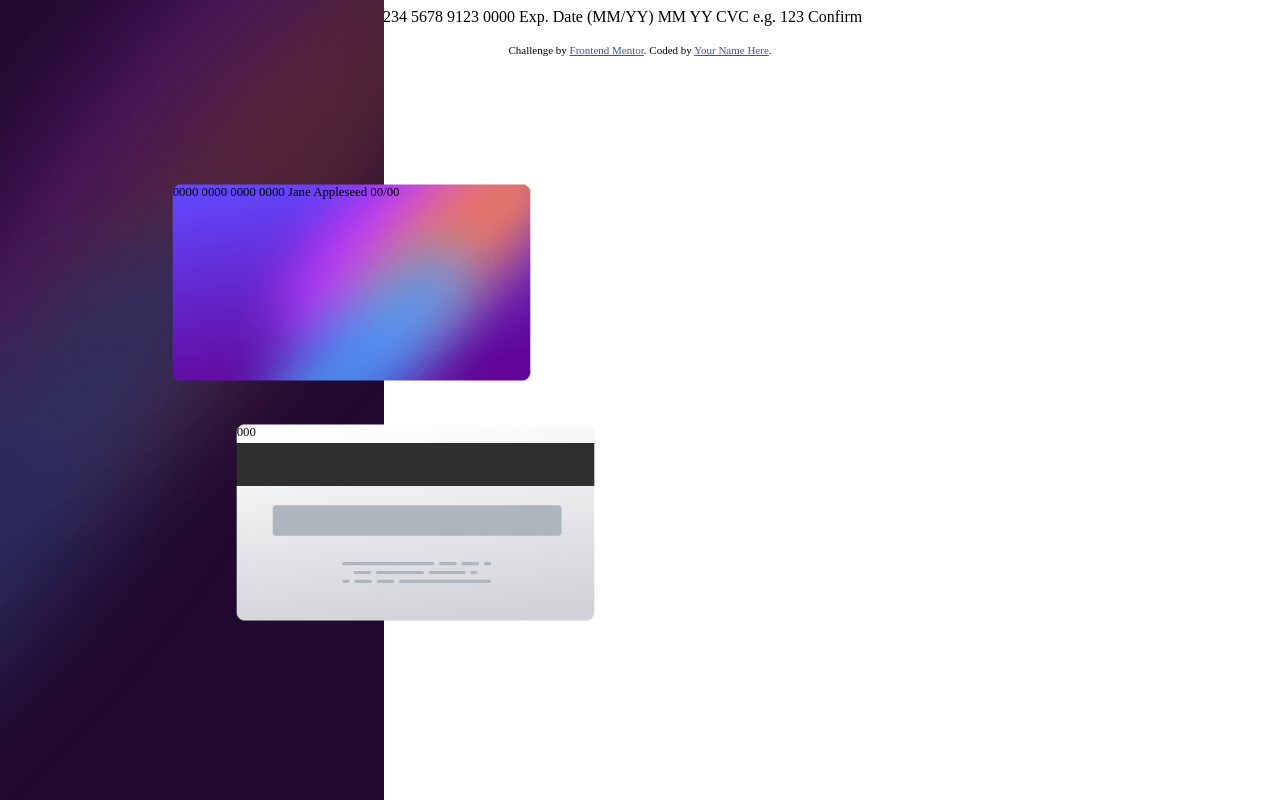
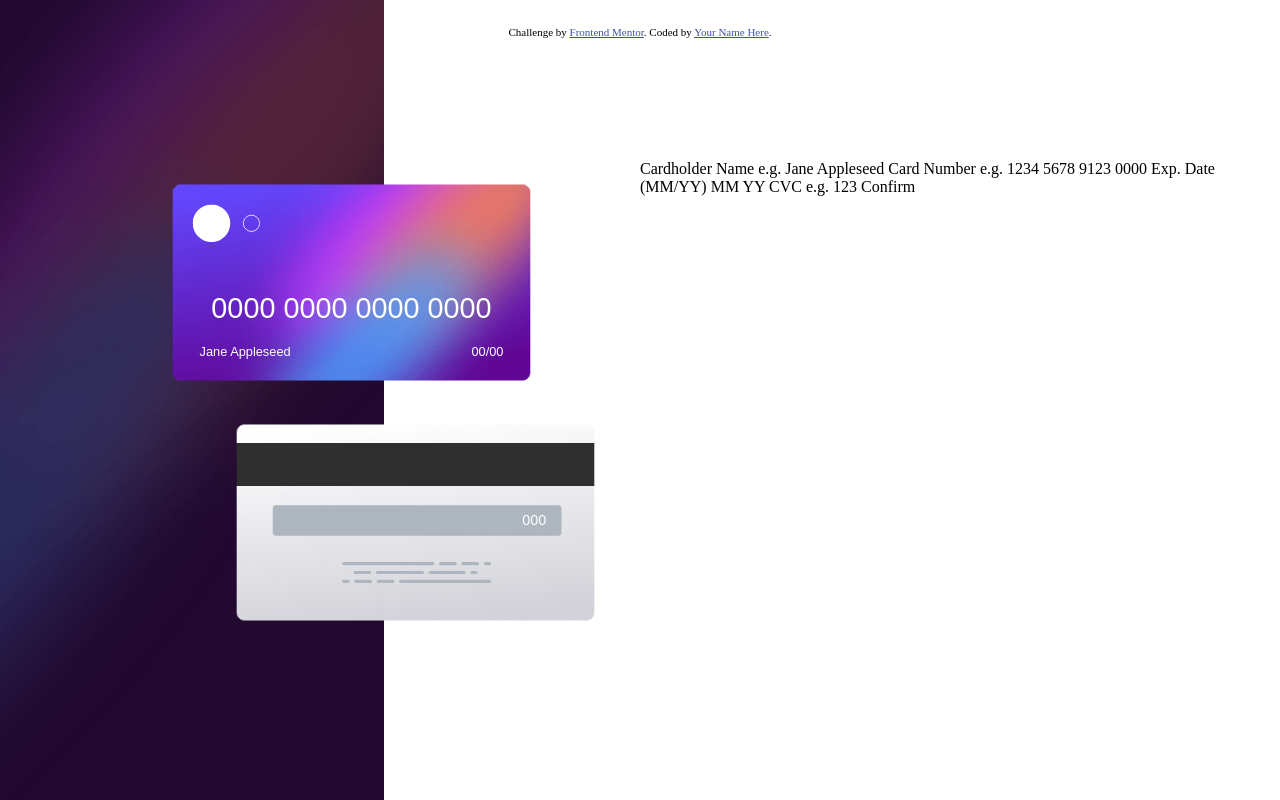
Before and after one commit to BaseHype/Interactive-card-details-form, a plain HTML site: page index.html in a window 1280 px wide. Drawn offline with Linux system fonts and the light colour scheme; a web font is replaced by a local one.

Commit message:
card styles updated and form moved

```diff
--- a/css/style.css
+++ b/css/style.css
@@ -11,6 +11,7 @@
     color: hsl(228, 45%, 44%);
 }
 
+/* background styling */
 .background-main {
     background: url(../images/bg-main-desktop.png);
     background-size: cover;
@@ -25,6 +26,7 @@
     z-index: 1;
 }
 
+/* card front styling */
 .card-front-container {
     background: url(../images/bg-card-front.png);
     background-size: cover;
@@ -37,8 +39,40 @@
     height: 245px;
     scale: 80%;
 
+    font-family: 'Space Grotesk', sans-serif;
+    color: hsl(0, 0%, 100%);
 
     z-index: 2;
+}
+
+.card-front-container svg {
+    position: absolute;
+    top: 25px;
+    left: 25px;
+}
+
+.card-front-container .card-info {
+    display: grid;
+    margin: 120px auto 0 auto;
+    width:85%;
+    grid-template-columns: 60% 40%;
+    row-gap: 10px;
+}
+
+.card-front-container #card-number {
+    grid-column: 1/3;
+    align-self: center;
+    justify-self: center;
+
+    font-size: 36px;
+}
+
+.card-front-container #card-holder {
+    justify-self : left;
+}
+
+.card-front-container #expiry-date {
+    justify-self: right;
 }
 
 .card-back-container {
@@ -53,9 +87,23 @@
     height: 245px;
     scale: 80%;
 
+    font-family: 'Space Grotesk', sans-serif;
+    color: hsl(0, 0%, 100%);
+
     z-index: 2;
 }
 
+.card-back-container #CVC-number {
+    align-self: center;
+    margin: 0px 60px 5px auto;
+
+    font-size: 18px;
+}
+
+
 .background-form {
-
+    display: flex;
+    position: absolute;
+    top: 20%;
+    left: 50%;
 }
--- a/index.html
+++ b/index.html
@@ -14,12 +14,17 @@
   <div class="background-main"></div>
 
   <div class="card-front-container">
-    0000 0000 0000 0000
-    Jane Appleseed
-    00/00
+    <svg width="84" height="47" fill="none" xmlns="http://www.w3.org/2000/svg"><ellipse cx="23.478" cy="23.5" rx="23.478" ry="23.5" fill="#fff"/><path d="M83.5 23.5c0 5.565-4.507 10.075-10.065 10.075-5.559 0-10.065-4.51-10.065-10.075 0-5.565 4.506-10.075 10.065-10.075 5.558 0 10.065 4.51 10.065 10.075Z" stroke="#fff"/></svg>
+    <div class="card-info">
+      <div id="card-number">0000 0000 0000 0000</div>
+      <div id="card-holder">Jane Appleseed</div>
+      <div id="expiry-date">00/00</div>
+    </div>
   </div>
 
-  <div class="card-back-container">000</div>
+  <div class="card-back-container">
+    <div id="CVC-number">000</div>
+  </div>
 
   <div class="background-form">
     Cardholder Name
@@ -46,9 +51,11 @@
     Continue
   </div>
 
-  <div class="attribution">
-    Challenge by <a href="https://www.frontendmentor.io?ref=challenge" target="_blank">Frontend Mentor</a>.
-    Coded by <a href="#">Your Name Here</a>.
-  </div>
+  <footer>
+    <div class="attribution">
+      Challenge by <a href="https://www.frontendmentor.io?ref=challenge" target="_blank">Frontend Mentor</a>.
+      Coded by <a href="#">Your Name Here</a>.
+    </div>
+  </footer>
 </body>
 </html>
```
